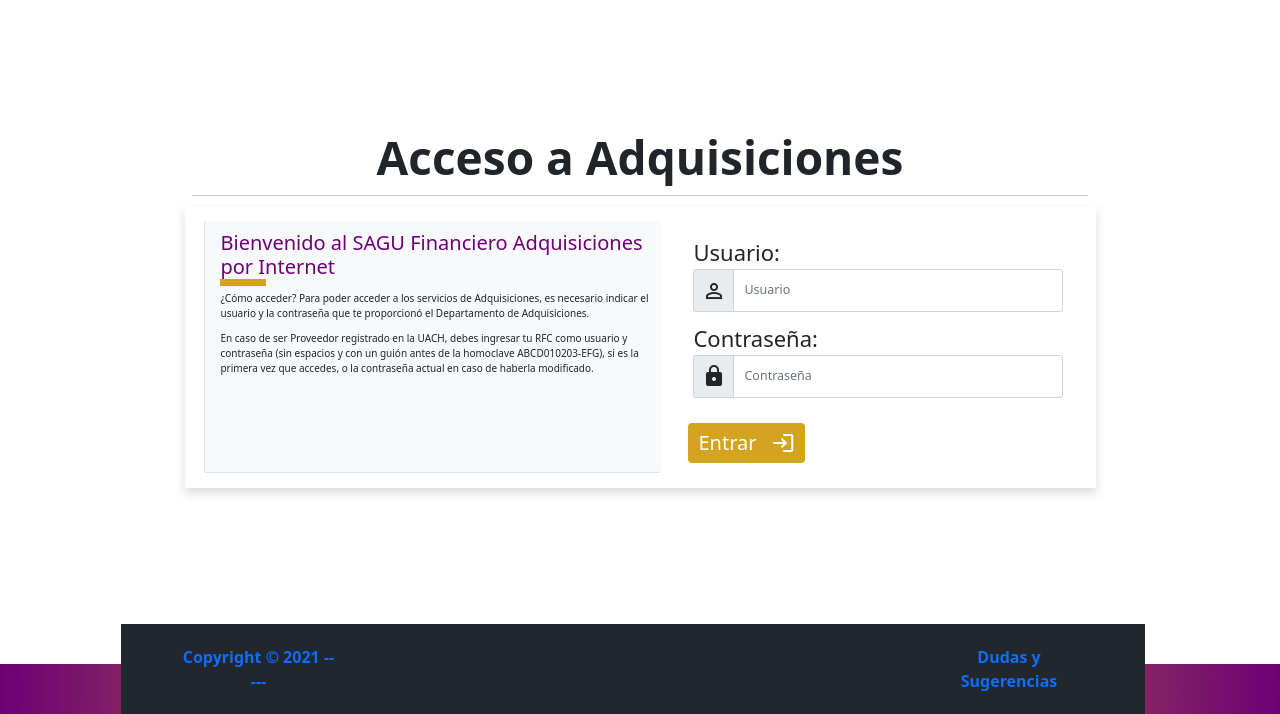
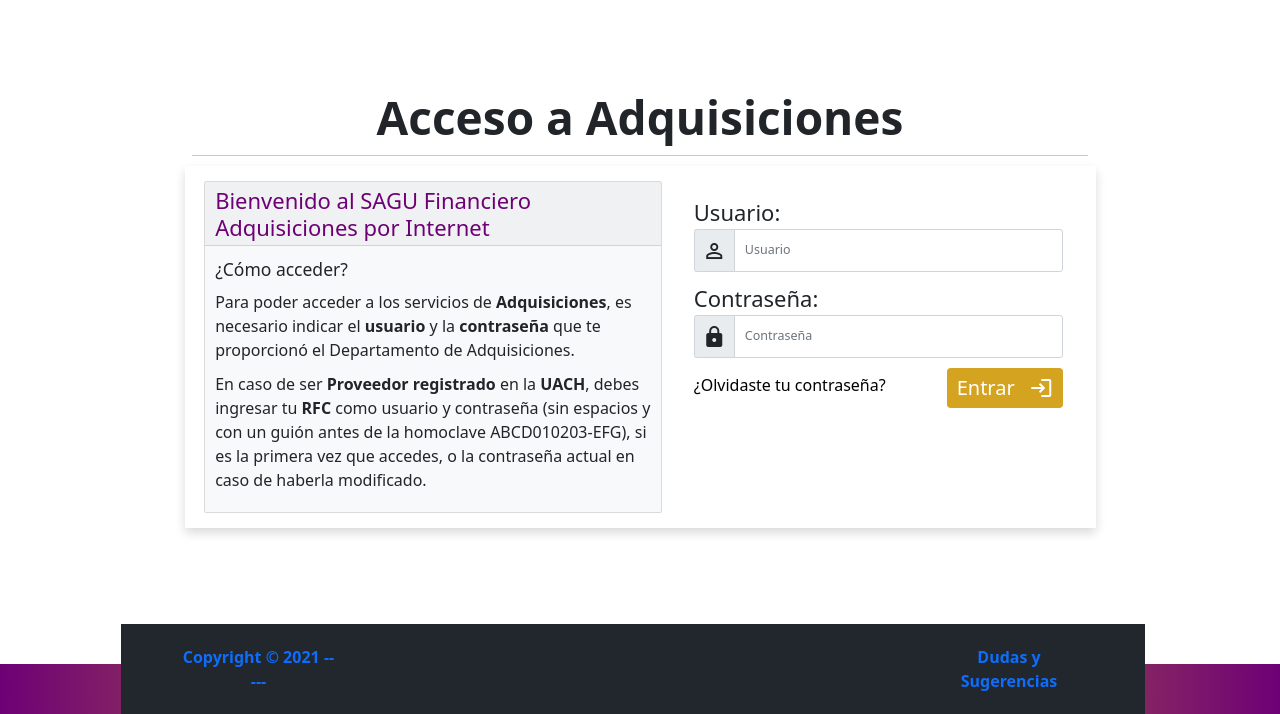
Before and after one commit to VCAngel/Login_Adquisiciones, a plain HTML site: page index.html in a window 1280 px wide. Shown: the part 86-800 px from the top of the page. Drawn offline with nearby package versions, Linux system fonts and the light colour scheme.

Commit message:
Front terminado; realizar JS para el control del Form en Frontend y Backend

```diff
--- a/css/styles.css
+++ b/css/styles.css
@@ -5,8 +5,8 @@
     --purple: #6e0076;
     --indigo: #4b2463;
     --dark-gray: #22262d;
-    --gold: rgb(212, 164, 33);
-    --yellow: rgb(242, 194, 63);
+    --gold: #d4a421;
+    --yellow: #e5c56d;
 }
 
 html {
@@ -121,6 +121,10 @@ a.nav-link:hover {
     color: var(--gold);
 }
 
+.--dark-gray {
+    color: var(--dark-gray);
+}
+
 /* * Header */
 
 .container-width.fixed-top {
@@ -169,10 +173,6 @@ a.nav-link:hover {
     justify-content: center;
 }
 
-.container-height {
-    /* TODO Hacer Script para el margen del contenedor, que se acomode al tamaño de la pantalla*/
-}
-
 .btn-gold {
     color: white;
     background-color: var(--gold);
@@ -194,17 +194,36 @@ a.nav-link:hover {
     background-color: var(--gold);
 }
 
-h2.--purple::after{
+.form-btns {
+    display: flex;
+    justify-content: space-between;
+    align-items: center;
+}
+
+.form-btns a {
+    color: initial;
+    font-weight: 400;
+    font-size: 1.6rem;
+    text-decoration: none;
+    transition: color 0.15s ease-in-out;
+}
+
+.form-btns a:hover {
+    color: var(--gold);
+}
+
+.form-btns a::after {
     content: '';
     display: block;
-    width: 10%;
-    height: .7rem;
-    background-color: var(--gold);
-    transition: width 1s ease-in-out;
+    width: 0;
+    height: .5rem;
+    background-color: var(--light);
+    transition: width 0.75s ease-in-out, background-color 0.75s ease-in-out;
 }
 
-h2.--purple:hover::after{
-    width: 80%;
+.form-btns a:hover::after {
+    width: 100%;
+    background-color: var(--purple);
 }
 
 /* * Footer*/
--- a/index.html
+++ b/index.html
@@ -76,19 +76,23 @@
 
             <hr>
 
-            <div class="row shadow justify-content-evenly pt-4 pb-4 container-height">
-                <div class="col-sm-6 bg-light border-start border-bottom rounded rounded-3 p-0">
-                    <div class="container pt-3">
+            <div class="row shadow justify-content-evenly pt-4 pb-4">
+                <div class="col-sm-6 bg-light p-0 card">
+                    <h2 class="--purple card-title card-header fs-medium">Bienvenido al SAGU Financiero Adquisiciones
+                        por Internet</h2>
 
-                        <h2 class="--purple">Bienvenido al SAGU Financiero Adquisiciones por Internet</h2>
-                        <section class="overflow-auto">
+                    <div class="card-body">
+                        <section class="card-text fs-small">
+                            <h3 class="card-subtitle mb-lg-3 mt-lg-1">¿Cómo acceder?</h3>
                             <p>
-                                ¿Cómo acceder? Para poder acceder a los servicios de Adquisiciones, es necesario indicar
+                                Para poder acceder a los servicios de <b>Adquisiciones</b>, es necesario indicar
                                 el
-                                usuario y la contraseña que te proporcionó el Departamento de Adquisiciones.
+                                <b>usuario</b> y la <b>contraseña</b> que te proporcionó el Departamento de
+                                Adquisiciones.
                             </p>
                             <p>
-                                En caso de ser Proveedor registrado en la UACH, debes ingresar tu RFC como usuario y
+                                En caso de ser <b>Proveedor registrado</b> en la <b>UACH</b>, debes ingresar tu
+                                <b>RFC</b> como usuario y
                                 contraseña (sin espacios y con un guión antes de la homoclave ABCD010203-EFG), si es la
                                 primera vez que accedes, o la contraseña actual en caso de haberla modificado.
                             </p>
@@ -97,33 +101,35 @@
                 </div>
 
                 <div class="col-sm-5">
-                    <form class="form-group mt-lg-3 p-lg-2">
-                        <!--TODO Realizar Form para el Login-->
+                    <!--*Formulario para login-->
+                    <form class="form-group mt-lg-3 p-lg-2 needs-validation" novalidate>
 
-                        <label for="" class="fw-400 fs-medium">Usuario:</label>
+                        <label for="formUser" class="fw-400 fs-medium">Usuario:</label>
                         <div class="input-group col-sm me-auto mb-lg-3">
                             <span class="input-group-text" id="userIcon">
                                 <span class="material-icons">person_outline</span>
                             </span>
-                            <input type="email" class="form-control form-control-lg" placeholder="Usuario">
+                            <input type="email" class="form-control form-control-lg " id="formUser" placeholder="Usuario" required>
                         </div>
 
-                        <label for="" class="fw-400 fs-medium">Contraseña:</label>
+                        <label for="formPass" class="fw-400 fs-medium">Contraseña:</label>
                         <div class="input-group col-sm me-auto mb-lg-3">
                             <span class="input-group-text" id="pssIcon">
                                 <span class="material-icons">lock</span>
                             </span>
-                            <input type="password" class="form-control form-control-lg" placeholder="Contraseña">
+                            <input type="password" class="form-control form-control-lg" id="formPass" placeholder="Contraseña" required>
+                        </div>
+
+                        <div class="mt-lg-3 mb-lg-3 form-btns">
+                            <a href="#">¿Olvidaste tu contraseña?</a>
+
+                            <button type="submit" class="btn-gold fw-400 align-center" id="btnSubmit">
+                                Entrar&#10240
+                                <span class="material-icons --light">login</span>
+                            </button>
                         </div>
 
                     </form>
-
-                    <div class="mt-lg-3 mb-lg-3 col-sm">
-                        <button type="submit" class="btn-gold fw-400">
-                            Entrar&#10240
-                            <span class="material-icons --light">login</span>
-                        </button>
-                    </div>
 
                 </div>
 
@@ -164,7 +170,7 @@
     integrity="sha384-b5kHyXgcpbZJO/tY9Ul7kGkf1S0CWuKcCD38l8YkeH8z8QjE0GmW1gYU5S9FOnJ0"
     crossorigin="anonymous"></script>
 
-
 <script src="js/util/navbar-control.js"></script>
+<script src="js/util/login-controller.js"></script>
 
 </html>
--- /dev/null
+++ b/js/util/login-controller.js
@@ -0,0 +1,26 @@
+(function () {
+    'use strict';
+
+    let inputs = document.querySelectorAll('input');
+    let inputsReq = [];
+    let submitBtn = document.getElementById('btnSubmit');
+
+    inputs.forEach(input => {
+        if (input.hasAttribute('required')) {
+            inputsReq.push(input);
+        }
+    });
+
+    submitBtn.addEventListener('click', submitInfo);
+
+    function submitInfo() { // *Verifica que los input esten llenos de un texto, caso contrario marca error
+        inputsReq.forEach(inputReq => {
+            if (inputReq.value === "") {
+                inputReq.classList.add("is-invalid");
+            } else {
+                //TODO Realizar Front de que la información sea válida
+            }
+        });
+    }
+
+})();
```
Also changed, not shown: js/jsconfig.json (added, +7 -0 lines).
